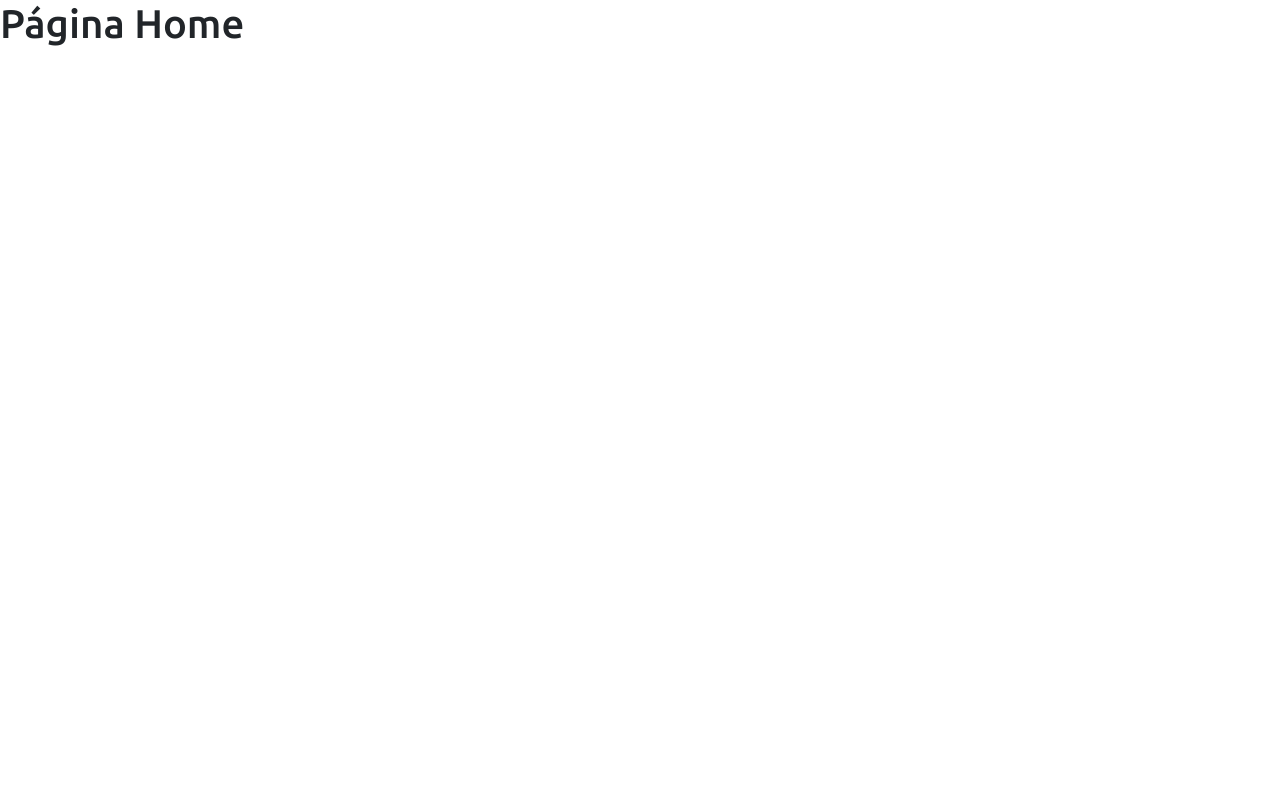
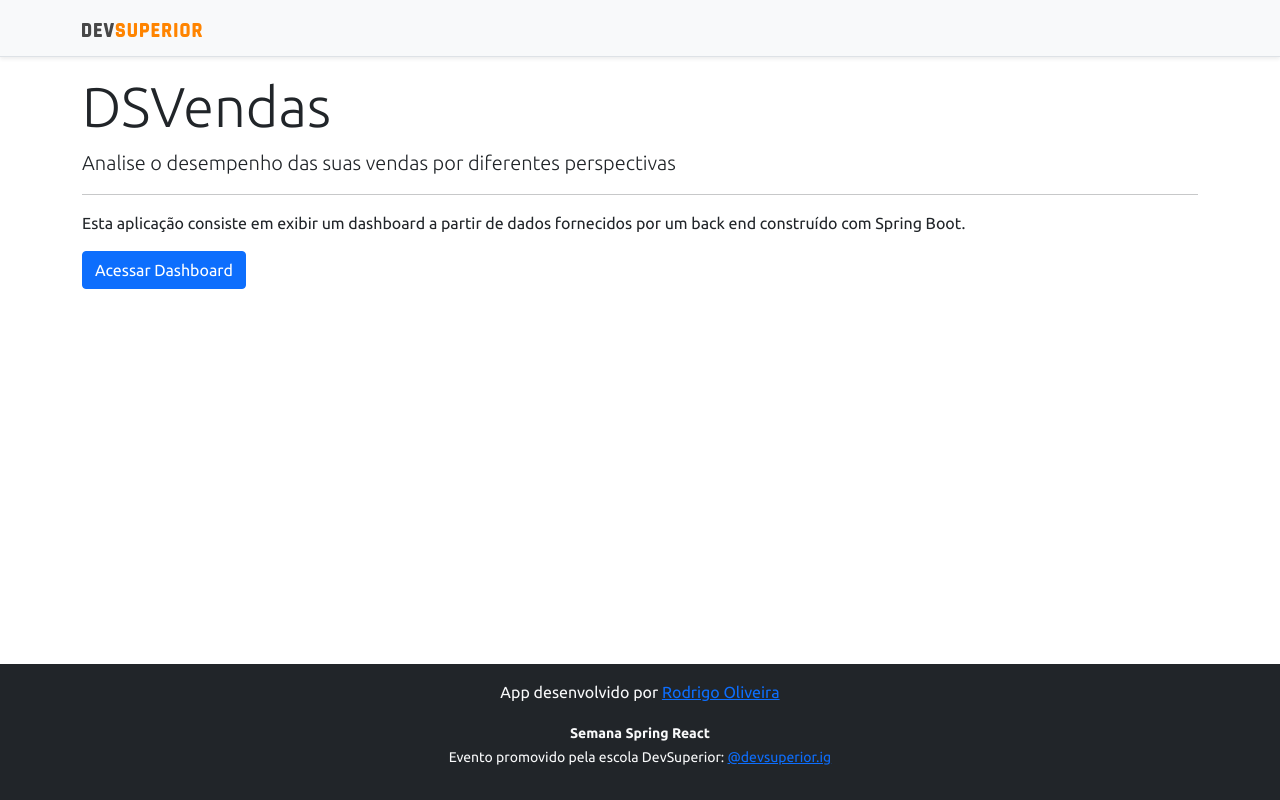
Before and after one commit to rodri1110/projeto-sds3, a React (Create React App) app in the folder frontend/: page / in a window 1280 px wide. Built offline with nearby package versions, Linux system fonts and the light colour scheme.

Commit message:
Home, navigation

```diff
--- a/frontend/src/Pages/Home/index.tsx
+++ b/frontend/src/Pages/Home/index.tsx
@@ -1,8 +1,24 @@
+import Footer from "componentes/Footer";
+import NavBar from "componentes/NavBar";
+import { Link } from "react-router-dom";
+
 function Home() {
     return (
-        <div >
-            <h1>Página Home</h1>
+        <>
+        <NavBar/>
+        <div className="container">
+            <div className="jumbotron">
+                <h1 className="display-4">DSVendas</h1>
+                <p className="lead">Analise o desempenho das suas vendas por diferentes perspectivas</p>
+                <hr />
+                <p>Esta aplicação consiste em exibir um dashboard a partir de dados fornecidos por um back end construído com Spring Boot.</p>
+                <Link to='/dashboard' className="btn btn-primary btn large">
+                    Acessar Dashboard
+                </Link>
+            </div>
         </div>
+        <Footer/>
+        </>
     );
 }
 export default Home;
--- a/frontend/src/componentes/NavBar/index.tsx
+++ b/frontend/src/componentes/NavBar/index.tsx
@@ -1,11 +1,14 @@
 import ImgDsDark from 'assets/img/ds-dark.svg';
+import { Link } from 'react-router-dom';
 
 function NavBar() {
     return (
         <div className="d-flex flex-column flex-md-row align-items-center p-3 px-md-4 mb-3 bg-light border-bottom shadow-sm">
             <div className="container">
                 <nav className="my-2 my-md-0 mr-md-3">
-                    <img src={ImgDsDark} alt="DevSuperior" width="120" />
+                    <Link to='/'>
+                        <img src={ImgDsDark} alt="DevSuperior" width="120" />
+                    </Link>
                 </nav>
             </div>
         </div>
```
